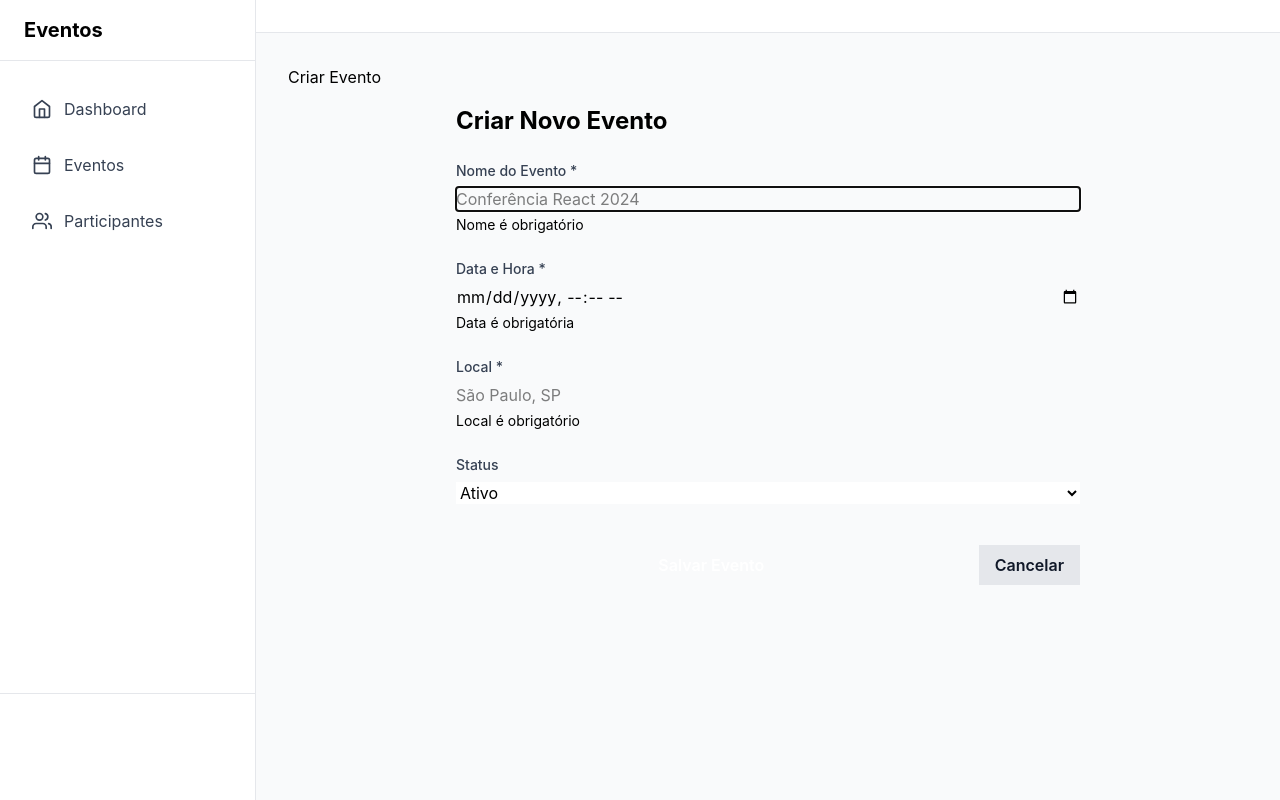
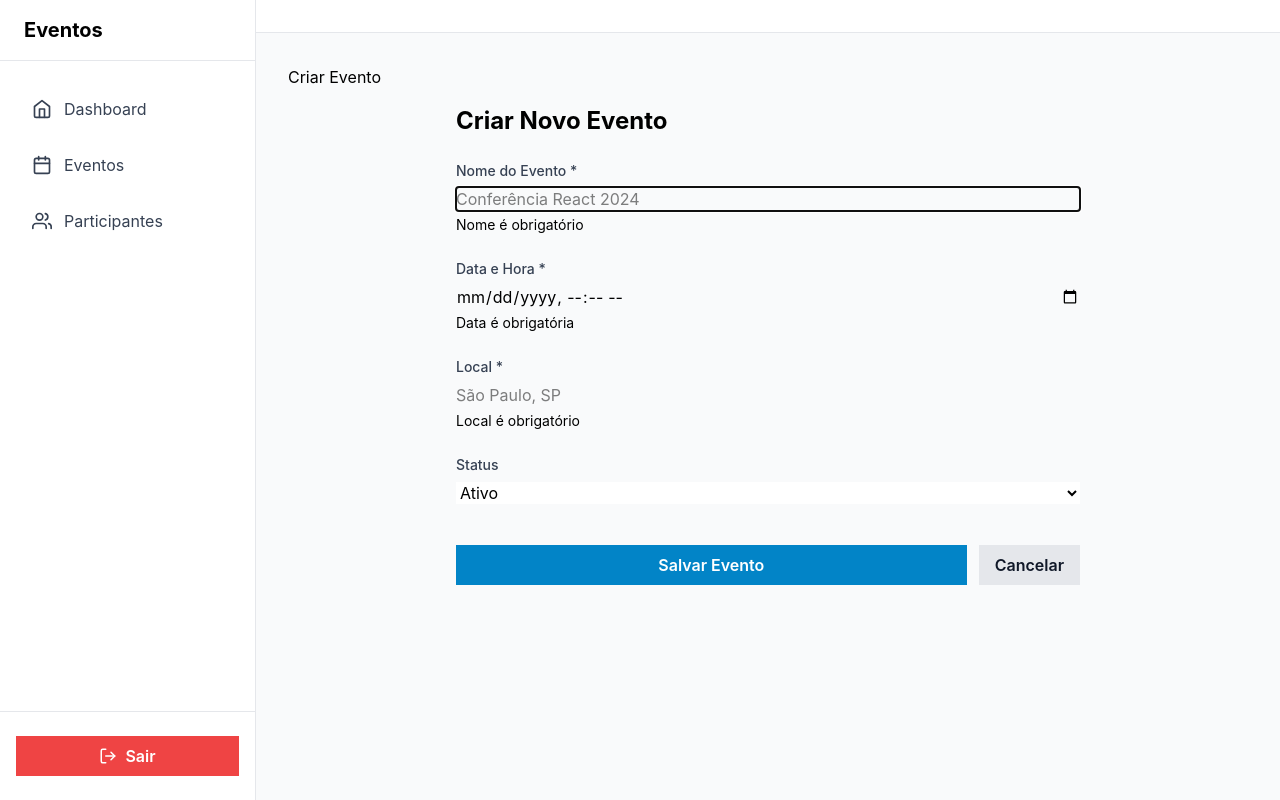
Before and after one commit to geovannaadomingos/sistema-eventos, a React (Vite) app: page /eventos/criar in a window 1280 px wide. Built offline with nearby package versions, Linux system fonts and the light colour scheme; sample sign-in values are in the browser's storage.

Commit message:
fix(ui): restore button backgrounds, align icons, and validate event datetime

```diff
--- a/src/components/EventForm.tsx
+++ b/src/components/EventForm.tsx
@@ -27,9 +27,25 @@ export default function EventForm({ initialData, onSubmit, loading }: Props) {
     );
     const [error, setError] = useState<string | null>(null);
 
+    const MIN_DATE = '1900-01-01T00:00';
+    const MAX_DATE = '2100-12-31T23:59';
+
     const errors: Record<string, string> = {};
     if (!name) errors.name = 'Nome é obrigatório';
-    if (!date) errors.date = 'Data é obrigatória';
+    if (!date) {
+        errors.date = 'Data é obrigatória';
+    } else {
+        // basic format check for datetime-local (YYYY-MM-DDTHH:MM)
+        const datetimeRegex = /^\d{4}-\d{2}-\d{2}T\d{2}:\d{2}$/;
+        if (!datetimeRegex.test(date)) {
+            errors.date = 'Formato de data inválido';
+        } else {
+            const year = Number(date.slice(0, 4));
+            if (Number.isNaN(year) || year < 1900 || year > 2100) {
+                errors.date = 'Ano inválido (1900–2100)';
+            }
+        }
+    }
     if (!location) errors.location = 'Local é obrigatório';
 
     async function handleSubmit(e: React.FormEvent) {
@@ -80,6 +96,8 @@ export default function EventForm({ initialData, onSubmit, loading }: Props) {
                     type="datetime-local"
                     value={date}
                     onChange={(e) => setDate(e.target.value)}
+                    min={MIN_DATE}
+                    max={MAX_DATE}
                     error={errors.date}
                     disabled={loading}
                 />
--- a/src/components/ui/Button.tsx
+++ b/src/components/ui/Button.tsx
@@ -17,7 +17,7 @@ export default function Button({
     children,
     ...props
 }: ButtonProps) {
-    const baseStyles = clsx('btn-base font-semibold gap-2');
+    const baseStyles = clsx('btn-base font-semibold gap-2 flex items-center justify-center');
 
     const variantStyles = {
         primary: 'bg-primary-600 text-white hover:bg-primary-700',
--- a/src/index.css
+++ b/src/index.css
@@ -1 +1,16 @@
 @import "tailwindcss";
+
+@layer components {
+  /* Force background-color on buttons with bg- classes to override base reset */
+  button[class*="bg-primary"] {
+    background-color: #0284c7 !important;
+  }
+
+  button[class*="bg-secondary"] {
+    background-color: #7c3aed !important;
+  }
+
+  button[class*="bg-error"] {
+    background-color: #ef4444 !important;
+  }
+}
```
